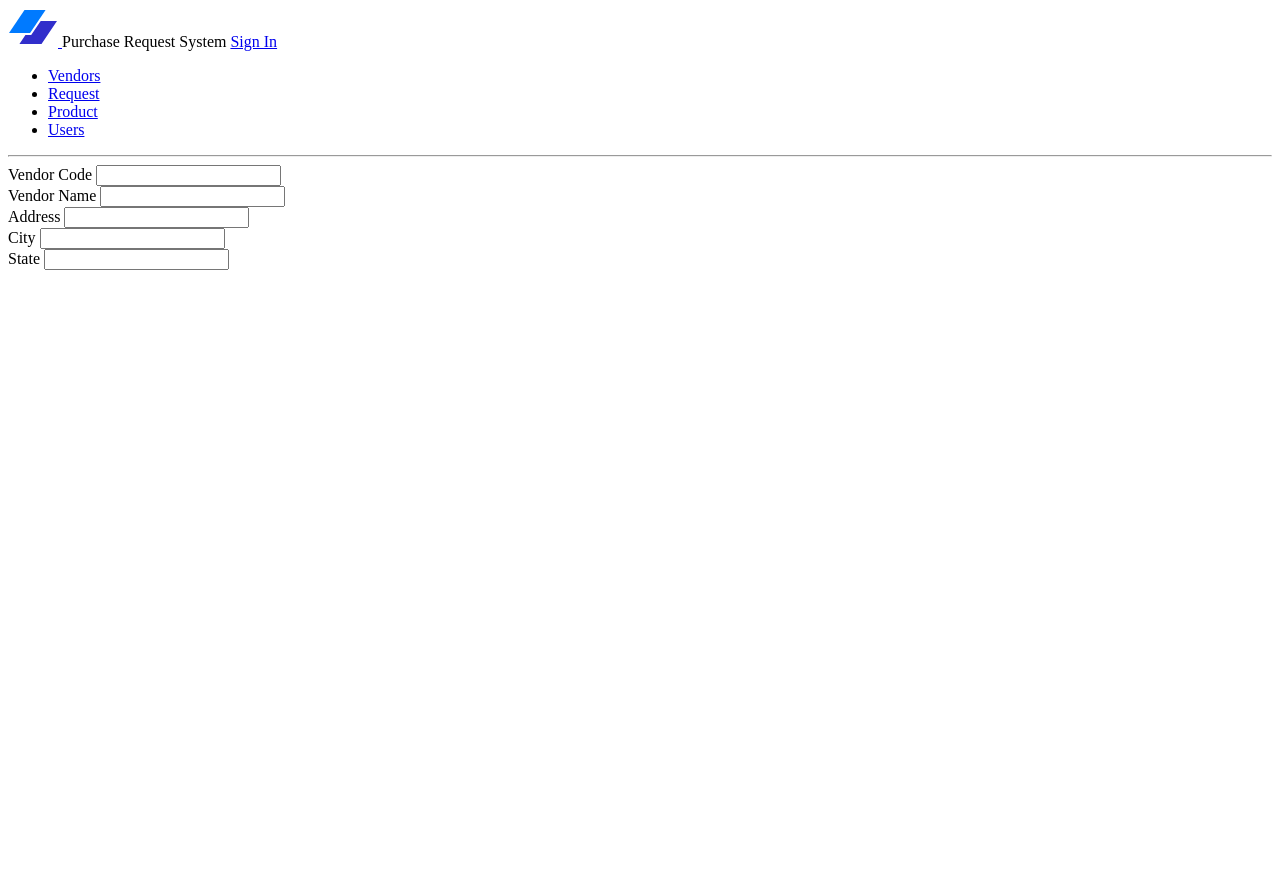
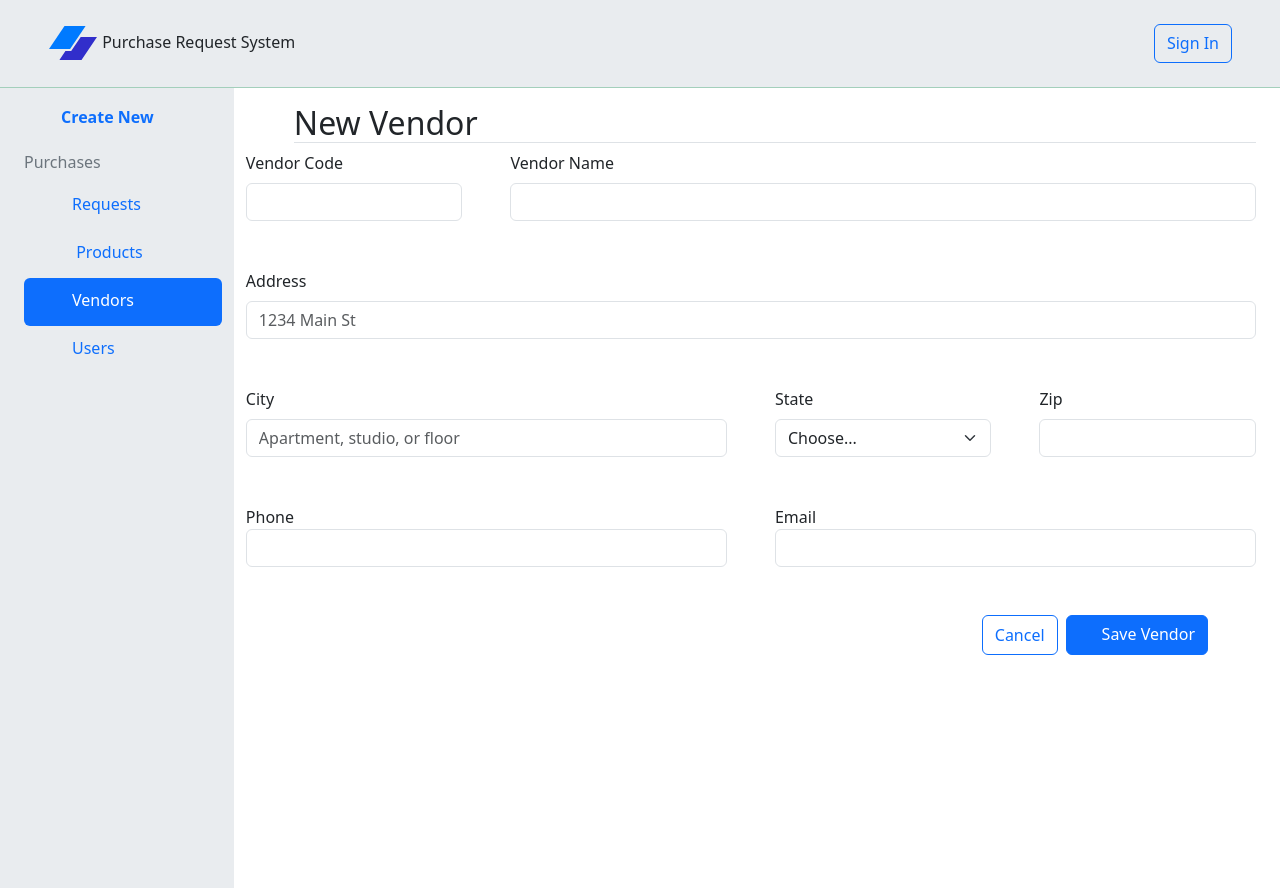
Before and after one commit to MichaelC24/prs-design, a website: page vendor-create.html in a window 1280 px wide. Before the commit the page ends 800 px from the top, so only its background shows below. Drawn offline with nearby package versions, Linux system fonts and the light colour scheme.

Commit message:
added new vendor page

```diff
--- a/styles.css
+++ b/styles.css
@@ -1,3 +1,6 @@
 li:hover {
     background-color: rgb(187, 185, 185);
 }
+#menu{
+    width: 18rem ;
+}
--- a/vendor-create.html
+++ b/vendor-create.html
@@ -3,91 +3,136 @@
   <head>
     <meta charset="UTF-8" />
     <meta name="viewport" content="width=device-width, initial-scale=1.0" />
-    <title>Create Vendor</title>
+    <title>PRS</title>
     <link rel="stylesheet" href="styles.css" />
+    <link rel="stylesheet" href="bootstrap/css/bootstrap.css" />
   </head>
   <body>
-    <header id="logo">
-      <a href="layout.html"
-        ><svg id="logo-35" width="50" height="39" viewBox="0 0 50 39" fill="none" xmlns="http://www.w3.org/2000/svg">
+    <header
+      class="container-fluid bg-body-secondary py-4 px-5 d-flex justify-content-between border-bottom border-1 border-success border-success-subtle">
+      <div>
+        <a href="layout.html">
+          <svg id="logo-35" width="50" height="39" viewBox="0 0 50 39" fill="none" xmlns="http://www.w3.org/2000/svg">
             <path d="M16.4992 2H37.5808L22.0816 24.9729H1L16.4992 2Z" class="ccompli1" fill="#007AFF"></path>
             <path
               d="M17.4224 27.102L11.4192 36H33.5008L49 13.0271H32.7024L23.2064 27.102H17.4224Z"
               class="ccustom"
-            fill="#312ECB"
-          ></path></svg> </a>
+              fill="#312ECB"></path></svg></a>
         <span>Purchase Request System</span>
-      <a href="signIn">Sign In</a>
+      </div>
+      <a class="btn btn-outline-primary" href="SignIn">Sign In</a>
     </header>
-    <main>
-      <nav class="mainNav">
-        <ul>
-          <li class="list"><a class="menu" href="vendors.html">Vendors</a></li>
-          <li class="list"><a class="menu" href="request">Request</a></li>
-          <li class="list"><a class="menu" href="product">Product</a></li>
-          <li class="list"><a class="menu" href="users">Users</a></li>
+    <main class="container-fluid d-flex ps-0">
+      <!-- <header class=" px-2 py-4 flex-column border-end border-1 border-success border-success-subtle navbar bg-body-tertiary vh-100"
+        style="width: 280px"> -->
+      <!-- <div class=" px-2 py-4 flex-column border-end border-1 border-success border-success-subtle navbar bg-body-tertiary vh-100"
+        style="width: 280px"> -->
+      <div class="border-1 vh-100 bg-body-secondary" id="menu">
+        <div class="btn-group dropend">
+          <button type="button" class="btn dropdown" data-bs-toggle="dropdown" aria-expanded="true">
+            <span class="text-primary fw-semibold"><svg class="m-2" class="bi" width="32" height="32" fill="currentColor">
+              <use xlink:href="./node_modules/bootstrap-icons/bootstrap-icons.svg#plus-circle-fill" /></svg>Create New</span>
+          </button>
+          <ul class="dropdown-menu">
+            <li><a class="dropdown-item" href="vendor-create.html">Create Vendor</a></li>
+            <li><a class="dropdown-item" href="#">Create Product</a></li>
+            <li><a class="dropdown-item" href="#">Create Request</a></li>
+            <li><a class="dropdown-item" href="#">Create User</a></li>
           </ul>
+        </div>
+        <nav>
+          <ul class="nav nav-pills flex-column container-fluid ps-4">
+            <li class="mb-2 text-secondary">Purchases</li>
+            <li>
+              <a class="nav-link" aria-current="page" href="Request">
+                <svg class="bi" width="32" height="32" fill="currentColor">
+                  <use xlink:href="./node_modules/bootstrap-icons/bootstrap-icons.svg#cart" /></svg>Requests</a>
+            </li>
+            <li>
+              <a class="nav-link" href="products">
+                <svg class="bi" width="32" height="32" fill="currentColor">
+                  <use xlink:href="./node_modules/bootstrap-icons/bootstrap-icons.svg#grid" />
+                </svg>
+                Products</a>
+            </li>
+            <li>
+              <a class="nav-link active" href="vendors.html">
+                <svg class="bi" width="32" height="32" fill="currentColor">
+                  <use xlink:href="./node_modules/bootstrap-icons/bootstrap-icons.svg#building" />
+                </svg>Vendors</a>
+            </li>
+            <li>
+              <a class="nav-link" href="user.html">
+                <svg class="bi" width="32" height="32" fill="currentColor">
+                  <use xlink:href="./node_modules/bootstrap-icons/bootstrap-icons.svg#people" /></svg>Users</a>
+            </li>
+          </ul>
+          <!-- <ul class="nav flex-column m-0 p-5 bg-body-secondary btn-group-vertical vh-100">
+          <li><h5 class="text-secondary">Purchase</h5></li>
+          <li><a class="list-group-flush" href="request">Requests</a></li>
+          <li><a class="list-group-flush" href="products">Products</a></li>
+          <li><a class="list-group-flush" href="vendors.html">Vendors</a></li>
+          <li><a class="list-group-flush" href="Users">Users</a></li>
+        </div>
+      </ul> -->
         </nav>
-      <hr class="line">
-      <section class="item">
-      <form action="vendors.html">
-        <div class="mb-3">
-            <label for="vendorCode">Vendor Code</label>
-            <input type="text" id="vendorCode">
       </div>
-        <div class="mb-3">
 
-            <label for="vendorName">Vendor Name</label>
-            <input type="text" name="" id="vendorName">
+      <div class="container">
+        <!-- <header class="border-bottom border-1 border-success-subtle"> -->
+        <h2 class="ms-5 mt-3 border-bottom border-1">New Vendor</h2>
+        <form class="row g-5">
+          <div class="col-md-3">
+            <label for="vc" class="form-label">Vendor Code</label>
+            <input type="email" class="form-control" id="vc">
           </div>
-        <div class="mb-3">
-            <label for="Address">Address</label>
-            <input type="text" id="Address">
+          <div class="col-md-9">
+            <label for="name" class="form-label">Vendor Name</label>
+            <input type="password" class="form-control" id="name">
           </div>
-        <div class="mb-3">
-            <label for="city">City</label>
-            <input type="text" id="city">
+          <div class="col-12">
+            <label for="inputAddress" class="form-label">Address</label>
+            <input type="text" class="form-control" id="inputAddress" placeholder="1234 Main St">
           </div>
-        <div class="mb-3">
-            <label for="state">State</label>
-            <input type="text" id="state">
+          <div class="col-6">
+            <label for="city" class="form-label">City</label>
+            <input type="text" class="form-control" id="city" placeholder="Apartment, studio, or floor">
+          </div>
+          <div class="col-md-3">
+            <label for="inputState" class="form-label">State</label>
+            <select id="inputState" class="form-select">
+              <option selected>Choose...</option>
+              <option>...</option>
+            </select>
+          </div>
+          <div class="col-md-3">
+            <label for="inputZip" class="form-label">Zip</label>
+            <input type="text" class="form-control" id="inputZip">
+          </div>
+         <div class="col-md-6">
+          <label for="phone">Phone</label>
+          <input type="text" class="form-control" id="phone">
+         </div>
+         <div class="col-md-6">
+          <label for="email">Email</label>
+          <input type="text" class="form-control" id="email">
+
          </div>
 
 
+
+
         </form>
-    </section>
-      <!-- <section class="container">
-
-        <label class="item" for="vendorCode">Vendor Code</label></li>
-        <input class="item" type="text" id="vendorCode" placeholder="Enter Short Vendor Code" /></li>
-        <label class="item" for="vendorName">Vendor Name</label>  </li>
-        <input class="item" type="text" id="vendorName" placeholder="Enter Vendor Name" /></li>
-        <label class="item" for="address">Address</label></li>
-        <input class="item" type="text" id="address" placeholder="Enter Vendor Address" /></li
-        <label class="item" for="city">City</label>
-        <input class="item" type="text" id="city" placeholder="Enter City" /></li
-        <label class="item" for="state">State</label></li>
-        <select class="item" id="state"></li>
-            <option value="">Select State</option></li>
-            <option value="ohio">Ohio</option></li>
-            <option value="Maine">Maine</option></li>
-           <            </select></li>
-
-        <li>    <label class="item" for="zip">Zipcode</label></li>
-        <li>    <input class="item" type="text" id="zip" placeholder="Enter Zipcode" /></li>
-
-        <li>    <label class="item" for="phone">Phone Number</label></li>
-        <li>    <input class="item" type="tel" id="phone" placeholder="Enter Phone Number" /></li>
-
-        <li>    <label class="item" for="email">Email</label></li>
-        <li>    <input class="item" type="email" id="email" placeholder="Enter Email" /></li>
-
-        <li><a class="item" href="vendor-create.html">Cancel</a></li>
-
-        <li>    <button class="item" type="button">Save Vendor</button></li>
-
-    </ul> -->
-    </section>
+        <div class=" d-flex justify-content-end m-5">
+          <button type="reset" class="btn btn-outline-primary me-2">Cancel</button>
+          <button type="submit" class="btn btn-primary"><svg class="me-2" class="bi" width="15" height="23" fill="currentColor">
+            <use xlink:href="./node_modules/bootstrap-icons/bootstrap-icons.svg#save" /></svg>Save Vendor</button>
+           </div>
+      </div>
     </main>
+    <script
+      src="https://cdn.jsdelivr.net/npm/bootstrap@5.3.3/dist/js/bootstrap.bundle.min.js"
+      integrity="sha384-YvpcrYf0tY3lHB60NNkmXc5s9fDVZLESaAA55NDzOxhy9GkcIdslK1eN7N6jIeHz"
+      crossorigin="anonymous"></script>
   </body>
 </html>
```
Also changed, not shown: layout.html (+51 -33 lines), package.json (added, +15 -0 lines), vendors.html (+53 -41 lines), 1 other file. Lines whose indentation alone changed are shown as unchanged.
